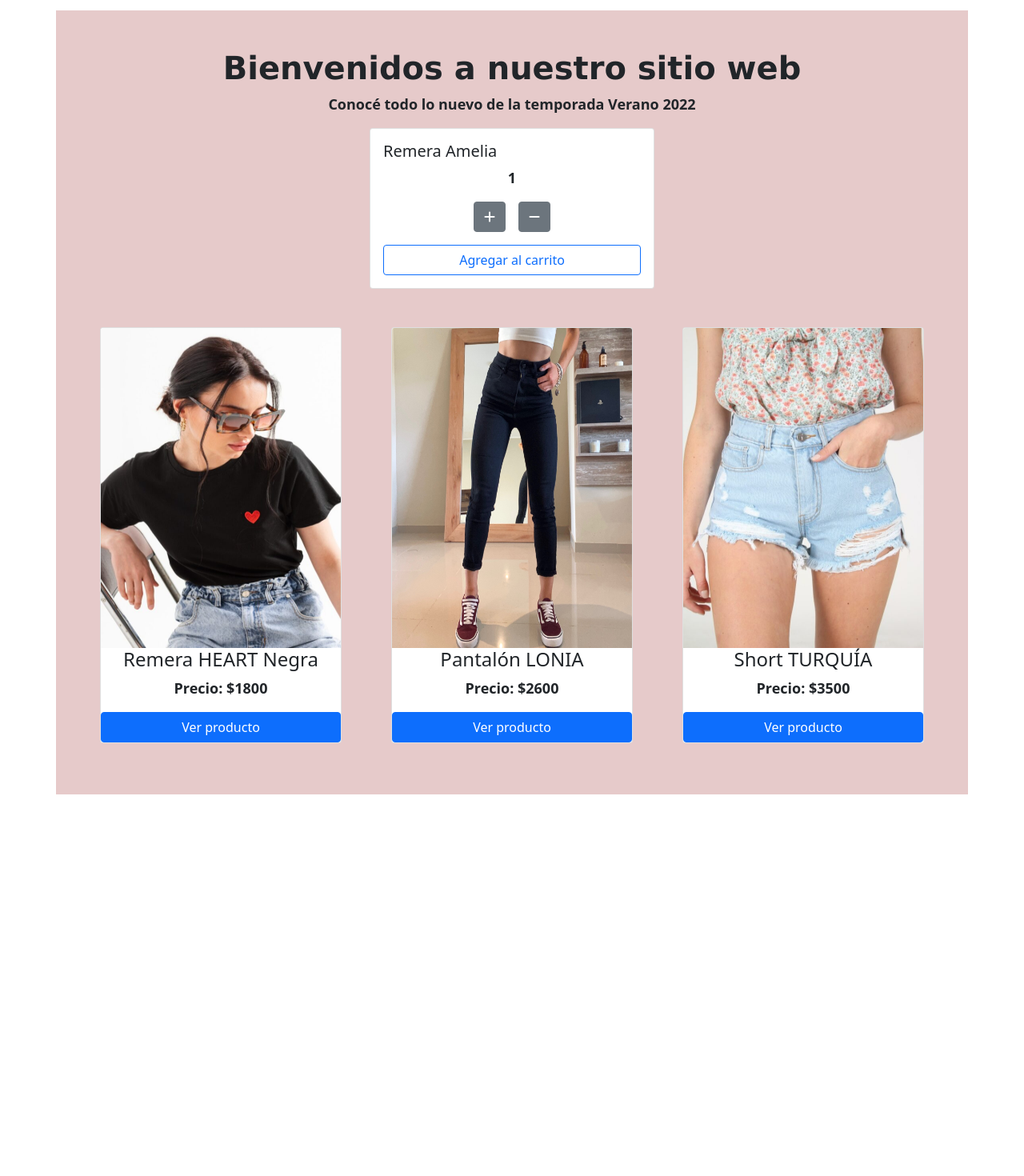
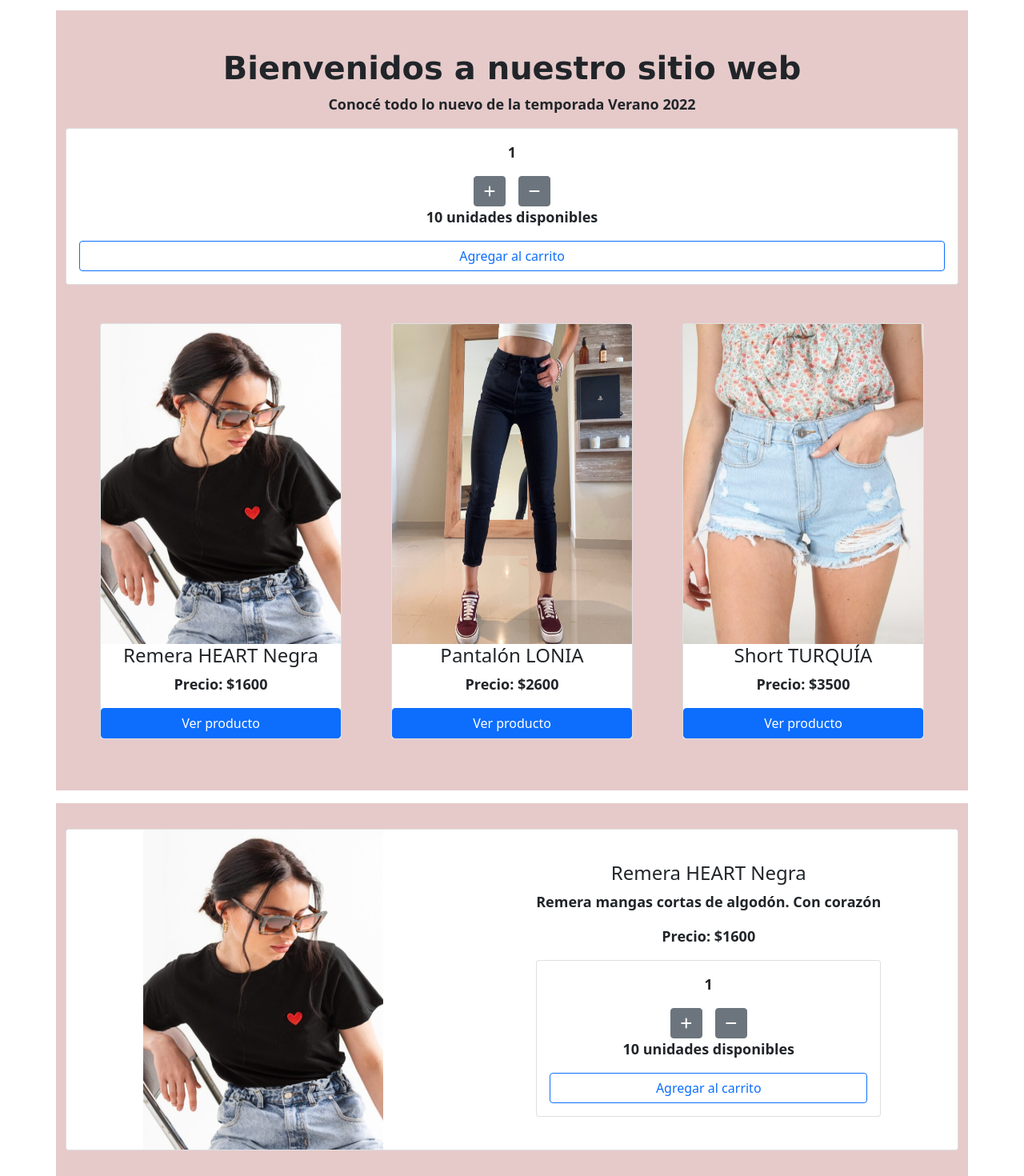
Before and after one commit to leysap/ReactJs, a React (Create React App) app: page /item/1 in a window 1280 px wide. Shown: the part 1297-2767 px from the top of the page at 80% size. Before the commit the page ends 2290 px from the top, so only its background shows below. Built offline with nearby package versions, Linux system fonts and the light colour scheme.

Commit message:
agregado de componentes ItemDetail y ItemDetailContainer

```diff
--- a/src/App.js
+++ b/src/App.js
@@ -4,6 +4,7 @@ import 'bootstrap/dist/css/bootstrap.min.css';
 import 'bootstrap/dist/js/bootstrap.bundle.min';
 import ItemListContainer from "./components/ItemListContainer";
 import Carrusel from "./components/Carrusel.jsx";
+import ItemDetailContainer from "./components/ItemDetailContainer.jsx";
 
 function App() {
   return (
@@ -11,6 +12,7 @@ function App() {
       <NavBar />
       <Carrusel />
       <ItemListContainer greeting="Bienvenidos a nuestro sitio web" mensaje="Conocé todo lo nuevo de la temporada Verano 2022" />
+      <ItemDetailContainer/>
     </div>
   );
 }
--- a/src/components/Item/Item.jsx
+++ b/src/components/Item/Item.jsx
@@ -3,15 +3,13 @@ import "./style.scss"
 
 
 const Item = ({ product }) => {
-
     return (
         <div className="card text-center" >
-            <img src={product.img} className="card-img-top card-image" alt={product.name}></img>
+            <img src={product.img} className="img-fluid card-img-top card-image" alt={product.name}></img>
             <h4 className="card-title text-center">{product.name}</h4>
             <p className="card-text">Precio: ${product.price}</p>
             <a href="/#" className="btn btn-primary  boton-detalle">Ver producto</a>
         </div>
     )
 }
-
 export default Item
--- a/src/components/ItemCount.jsx
+++ b/src/components/ItemCount.jsx
@@ -17,15 +17,15 @@ const ItemCount = ({ stock, initial, onAdd}) => {
     return (
 
         <div className="row d-md-flex justify-content-md-center">
-            <div className="col-sm-4">
+            <div className="col">
                 <div className="card">
                     <div className="card-body">
-                        <h5 className="card-title">Remera Amelia</h5>
                         <p className="card-text">{contador}</p>
                         <div className="d-grid gap-3 d-md-flex justify-content-md-center">
                             <button className="btn btn-secondary" onClick={() => sumar()}><i className="fas fa-plus"></i></button>
                             <button className="btn btn-secondary" onClick={() => restar()} ><i className="fas fa-minus"></i></button>
                         </div>
+                        <p>{stock} unidades disponibles</p>
                         <div className="btn-carrito d-grid gap-2">
                             <button className="btn btn-outline-primary" onClick={() => onAdd()}type="button">Agregar al carrito</button>
                         </div>
--- /dev/null
+++ b/src/components/ItemDetail/ItemDetail.jsx
@@ -0,0 +1,26 @@
+import React from 'react'
+import ItemCount from '../ItemCount'
+import "./style.scss"
+
+const ItemDetail = ({ item }) => {
+
+    const onAdd = () => {
+        console.log("Se agrego al carrito!")
+    }
+
+    return (
+        <div className="Item card" >
+            <div>
+                <img src={item.img} className="card-img-top card-image" alt={item.name}></img>
+            </div>
+            <div className="item-card">
+                <h4 className="card-title text-center">{item.name}</h4>
+                <p>Remera mangas cortas de algodón. Con corazón</p>
+                <p className="card-text">Precio: ${item.price}</p>
+                <ItemCount stock="10" initial="1" onAdd={onAdd} />
+            </div>
+        </div>
+    )
+}
+
+export default ItemDetail
--- /dev/null
+++ b/src/components/ItemDetail/style.scss
@@ -0,0 +1,7 @@
+.Item{
+    display: flex;
+    justify-content: space-around;
+    flex-direction:row;
+    flex-wrap: wrap;
+    align-items: center;
+}
--- /dev/null
+++ b/src/components/ItemDetailContainer.jsx
@@ -0,0 +1,33 @@
+import React from 'react'
+import { useState, useEffect } from 'react'
+import { getItem } from '../productos'
+import ItemDetail from './ItemDetail/ItemDetail'
+
+const ItemDetailContainer = () => {
+
+    const [item, setItem] = useState([])
+
+    useEffect(() => {
+
+        const list = getItem()
+
+        list.then(response => {
+            setItem(response)
+        })
+
+        return (() => {
+            setItem([])
+        })
+
+    }, [])
+
+    return (
+
+        <div className="container">
+            <ItemDetail item={item}/>
+        </div>
+
+    )
+}
+
+export default ItemDetailContainer
--- a/src/components/ItemList.jsx
+++ b/src/components/ItemList/ItemList.jsx
@@ -1,12 +1,13 @@
 import React from 'react'
-import Item from './Item/Item'
+import Item from '../Item/Item'
+import "./style.scss"
 
 const ItemList = ({ product }) => {
     console.log(product)
 
     return (
-        <div className="ListGroup container">
-            <div className="row">
+        <div className="container">
+            <div className="row ListGroup">
                 <div className="d-flex justify-content-around">
                 {product.map( p =>
                     <Item key={p.id} product={p} />
--- /dev/null
+++ b/src/components/ItemList/style.scss
@@ -0,0 +1,4 @@
+.ListGroup{
+    display: flex;
+    justify-content: space-around;
+}
--- a/src/components/ItemListContainer.jsx
+++ b/src/components/ItemListContainer.jsx
@@ -1,6 +1,6 @@
 import React from 'react'
 import ItemCount from './ItemCount'
-import ItemList from './ItemList'
+import ItemList from './ItemList/ItemList'
 import { useState, useEffect } from 'react'
 import { getProducts } from '../productos'
 
--- a/src/components/NavBar/NavBar.jsx
+++ b/src/components/NavBar/NavBar.jsx
@@ -19,9 +19,6 @@ const NavBar = () => {
                             <a className="nav-link" href="/#">Jeans</a>
                         </li>
                         <li className="nav-item">
-                            <a className="nav-link" href="/#">Abrigos</a>
-                        </li>
-                        <li className="nav-item">
                             <a className="nav-link" href="/#">Shorts</a>
                         </li>
                     </ul>
--- a/src/productos.js
+++ b/src/productos.js
@@ -1,7 +1,7 @@
 const productos = [
-    { id: 1, name: "Remera HEART Negra", price:1800 , img:"../photos/remera1.jpg"},
+    { id: 1, name: "Remera HEART Negra", price:1600 , img:"../photos/remera1.jpg"},
     { id: 2, name: "Pantalón LONIA", price:2600, img:"../photos/panta1.jpg"},
-    { id: 3, name: "Short TURQUÍA", price: 3500 , img:"../photos/short1.jpg"},
+    { id: 3, name: "Short TURQUÍA", price: 3500 , img:"../photos/short1.jpg"}
 ]
 
 export const getProducts = () => {
@@ -11,3 +11,11 @@ export const getProducts = () => {
     );
   });
 }
+
+export const getItem = () => {
+  return new Promise((resolve) => {
+    setTimeout(() =>
+      resolve(productos[0]),2000
+    );
+  });
+}
```
